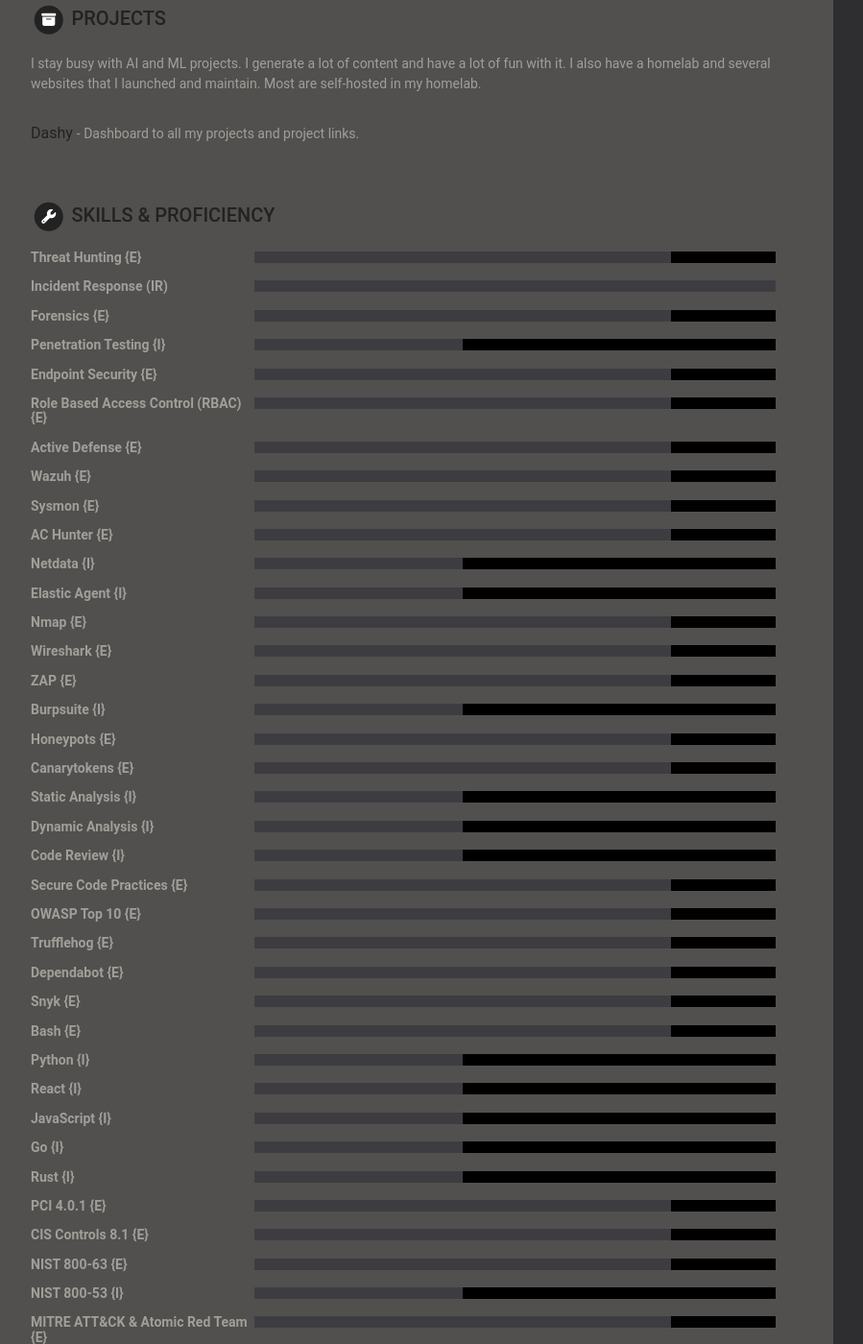
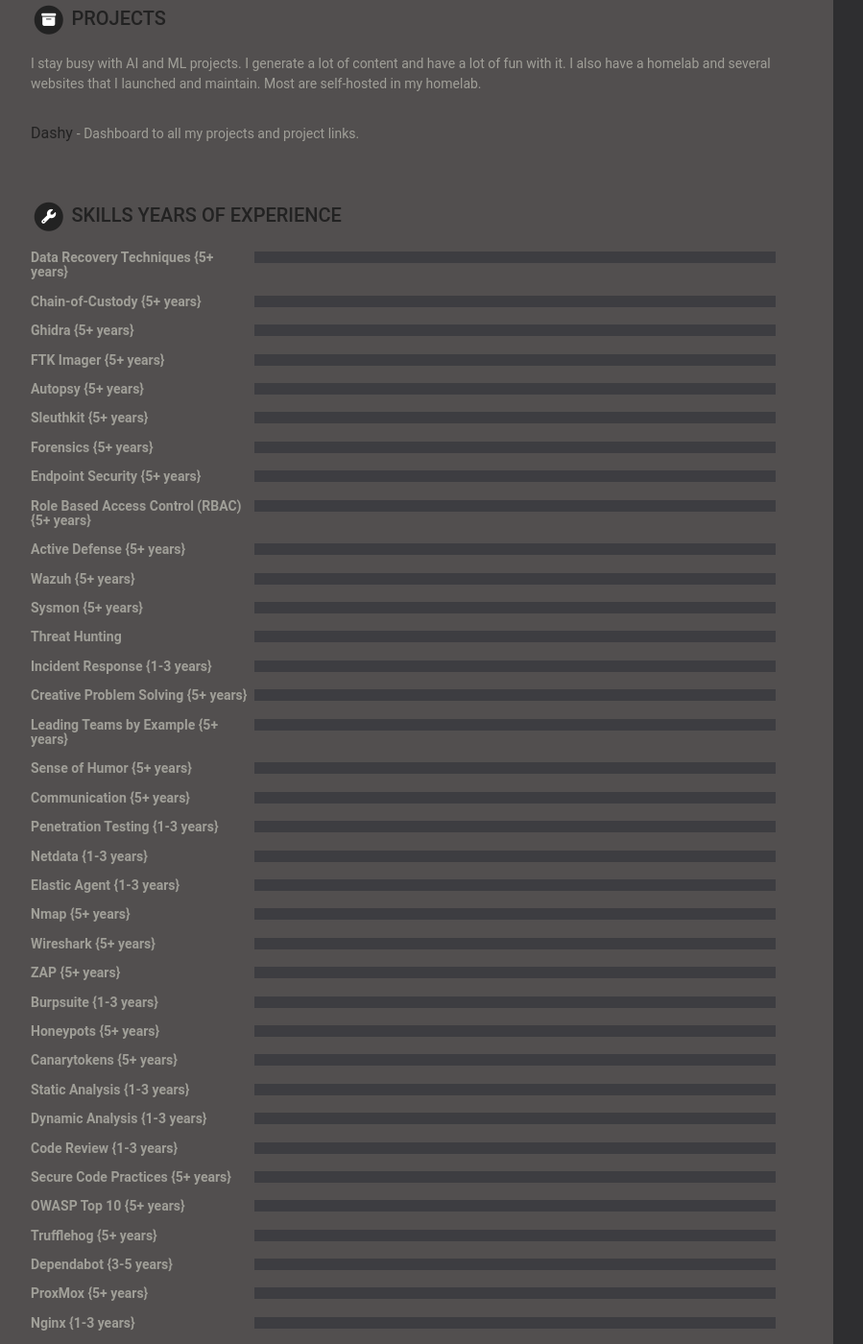
Before and after one commit to xedis/online-cv, a Jekyll site: the page built from print.html, in a window 1280 px wide and 1400 px high, scrolled down 1901 px. Shown: the whole window at 96% size, without its empty margins (28-927 px from the left). Built offline with Jekyll 4.4.1, drawn with Linux system fonts in a browser that asks for light colours; some of the changed text lies outside the part shown.

```diff
--- a/_data/data.yml
+++ b/_data/data.yml
@@ -166,169 +166,172 @@ recommendations:
       - More on https://linkedin.com/in/xchrisx/
 
 skills:
-    title: Skills &amp; Proficiency
+    title: Skills Years of Experience
 
     toolset:
-      - name: Threat Hunting {E}
-        level: 80%
-      - name: Incident Response (IR)
-        level: 65% - Security Architect - Totally Not Phishing.....Really it's Just my Resume_
-      - name: Forensics {E}
-        level: 80%
-      - name: Penetration Testing {I}
-        level: 40%
-      - name: Endpoint Security {E}
-        level: 80%
-      - name: Role Based Access Control (RBAC) {E}
-        level: 80%
-      - name: Active Defense {E}
-        level: 80%
-      - name: Wazuh {E}
-        level: 80%
-      - name: Sysmon {E}
-        level: 80%
-      - name: AC Hunter {E}
-        level: 80%
-      - name: Netdata {I}
-        level: 40%
-      - name: Elastic Agent {I}
-        level: 40%
-      - name: Nmap {E}
-        level: 80%
-      - name: Wireshark {E}
-        level: 80%
-      - name: ZAP {E}
-        level: 80%
-      - name: Burpsuite {I}
-        level: 40%
-      - name: Honeypots {E}
-        level: 80%
-      - name: Canarytokens {E}
-        level: 80%
-      - name: Static Analysis {I}
-        level: 40%
-      - name: Dynamic Analysis {I}
-        level: 40%
-      - name: Code Review {I}
-        level: 40%
-      - name: Secure Code Practices {E}
-        level: 80%
-      - name: OWASP Top 10 {E}
-        level: 80%
-      - name: Trufflehog {E}
-        level: 80%
-      - name: Dependabot {E}
-        level: 80%
-      - name: Snyk {E}
-        level: 80%
-      - name: Bash {E}
-        level: 80%
-      - name: Python {I}
-        level: 40%
-      - name: React {I}
-        level: 40%
-      - name: JavaScript {I}
-        level: 40%
-      - name: Go {I}
-        level: 40%
-      - name: Rust {I}
-        level: 40%
-      - name: PCI 4.0.1 {E}
-        level: 80%
-      - name: CIS Controls 8.1 {E}
-        level: 80%
-      - name: NIST 800-63 {E}
-        level: 80%
-      - name: NIST 800-53 {I}
-        level: 40%
-      - name: MITRE ATT&CK & Atomic Red Team {E}
-        level: 80%
-      - name: ProxMox {E}
-        level: 80%
-      - name: Nginx {I}
-        level: 40%
-      - name: Docker {E}
-        level: 80%
-      - name: Grafana {E}
-        level: 80%
-      - name: Prometheus {E}
-        level: 80%
-      - name: MSSQL, MySQL/MariaDB, SQLite3 {I}
-        level: 40%
-      - name: Kubernetes (k8s) {I}
-        level: 40%
+      - name: Data Recovery Techniques {5+ years}
+        ## level: 80%
+      - name: Chain-of-Custody {5+ years}
+        ## level: 70%
+      - name: Ghidra {5+ years}
+        ## level: 50%
+      - name: FTK Imager {5+ years}
+        ## level: 90%
+      - name: Autopsy {5+ years}
+        ## level: 90%
+      - name: Sleuthkit {5+ years}
+        ## level: 90%
+      - name: Forensics {5+ years}
+        ## level: 80%
+      - name: Endpoint Security {5+ years}
+        ## level: 80%
+      - name: Role Based Access Control (RBAC) {5+ years}
+        ## level: 80%
+      - name: Active Defense {5+ years}
+        ## level: 80%
+      - name: Wazuh {5+ years}
+        ## level: 80%
+      - name: Sysmon {5+ years}
+        ## level: 80%
+      - name: Threat Hunting
+        ## level: 80%
+      - name: Incident Response {1-3 years}
+        ## level: 65%
+      - name: Creative Problem Solving {5+ years}
+        ## level: 100%
+      - name: Leading Teams by Example {5+ years}
+        ## level: 100%
+      - name: Sense of Humor {5+ years}
+        ## level: 100%
+      - name: Communication {5+ years}
+        ## level: 100%
+      - name: Penetration Testing {1-3 years}
+        ## level: 40%
+      - name: Netdata {1-3 years}
+        ## level: 40%
+      - name: Elastic Agent {1-3 years}
+        ## level: 40%
+      - name: Nmap {5+ years}
+        ## level: 80%
+      - name: Wireshark {5+ years}
+        ## level: 80%
+      - name: ZAP {5+ years}
+        ## level: 80%
+      - name: Burpsuite {1-3 years}
+        ## level: 40%
+      - name: Honeypots {5+ years}
+        ## level: 80%
+      - name: Canarytokens {5+ years}
+        ## level: 80%
+      - name: Static Analysis {1-3 years}
+        ## level: 40%
+      - name: Dynamic Analysis {1-3 years}
+        ## level: 40%
+      - name: Code Review {1-3 years}
+        ## level: 40%
+      - name: Secure Code Practices {5+ years}
+        ## level: 80%
+      - name: OWASP Top 10 {5+ years}
+        ## level: 80%
+      - name: Trufflehog {5+ years}
+        ## level: 80%
+      - name: Dependabot {3-5 years}
+        ## level: 80%
+
+      - name: ProxMox {5+ years}
+        ## level: 80%
+      - name: Nginx {1-3 years}
+        ## level: 40%
+      - name: Docker {5+ years}
+        ## level: 80%
+      - name: Grafana {5+ years}
+        ## level: 80%
+      - name: Prometheus {5+ years}
+        ## level: 80%
+      - name: Snyk {5+ years}
+        ## level: 80%
+      - name: Bash {5+ years}
+        ## level: 80%
+      - name: Python {1-3 years}
+        ## level: 40%
+      - name: React {1-3 years}
+        ## level: 40%
+      - name: JavaScript {1-3 years}
+        ## level: 40%
+      - name: Go {1-3 years}
+        ## level: 40%
+      - name: AC Hunter {1-3 years}
+        ## level: 80%
+      - name: Rust {1-3 years}
+        ## level: 40%
+      - name: PCI 4.0.1 {1-3 years}
+        ## level: 80%
+      - name: CIS Controls 8.1 {1-3 years}
+        ## level: 80%
+      - name: NIST 800-63 {3-5 years}
+        ## level: 80%
+      - name: NIST 800-53 {3-5 years}
+        ## level: 40%
+      - name: MITRE ATT&CK & Atomic Red Team {3-5 years}
+        ## level: 80%
+      - name: MSSQL, MySQL/MariaDB, SQLite3 {1-3 years}
+        ## level: 40%
+      - name: Kubernetes (k8s) {1-3 years}
+        ## level: 40%
       - name: AWS
-        level: 50%
+        ## level: 50%
       - name: Google Cloud
-        level: 30%
+        ## level: 30%
       - name: Runpod
-        level: 80%
+        ## level: 80%
       - name: Shopify
-        level: 60%
+        ## level: 60%
       - name: Google Analytics
-        level: 30%
-      - name: Umami
-        level: 40%
-      - name: GitHub (Personal and Enterprise)
-        level: 65%
-      - name: Meta (FB and IG)
-        level: 45%
-      - name: Squarespace
-        level: 40%
-      - name: Creative Problem Solving {E}
-        level: 100%
-      - name: Leading Teams by Example {E}
-        level: 100%
-      - name: Sense of Humor {E}
-        level: 100%
-      - name: Communication {E}
-        level: 100%
-      - name: Over sharing {I}
-        level: 20%
-      - name: Paranoia {I}
-        level: 10%
+        ## level: 30%
+      - name: Umami Analytics {1-3 years}
+        ## level: 40%
+      - name: GitHub (Personal and Enterprise) {3-5 years}
+        ## level: 65%
+      - name: Meta (FB and IG) {3-5 years}
+        ## level: 45%
+      - name: Squarespace {1-3 years}
+        ## level: 40%
+
+      - name: Over sharing {1-3 years}
+        ## level: 20%
+      - name: Paranoia {1-3 years}
+        ## level: 10%
       - name: ArchLinux (i use arch btw)
-        level: 90%
+        ## level: 90%
       - name: Ability to Stay In My Lane
-        level: 0%
-      - name: Cloudtrail/CloudWatch
-        level: 90%
-      - name: Detective
-        level: 65%
-      - name: Security Hub
-        level: 60%
-      - name: IAM
-        level: 90%
-      - name: IAM Identity Center
-        level: 90%
-      - name: KMS
-        level: 70%
-      - name: Orca Security
-        level: 40%
-      - name: Control Tower
-        level: 60%
-      - name: Cloudformation
-        level: 60%
-      - name: Athena
-        level: 70%
-      - name: Elastic Container Registry
-        level: 90%
-      - name: Organizations
-        level: 90%
-      - name: Config
-        level: 40%
-      - name: Data Recovery Techniques {E}
-        level: 80%
-      - name: Chain-of-Custody {E}
-        level: 70%
-      - name: Ghidra {E}
-        level: 50%
-      - name: FTK Imager {E}
-        level: 90%
-      - name: Autopsy {E}
-        level: 90%
-      - name: Sleuthkit {E}
-        level: 90%
+        ## level: 0%
+      - name: Cloudtrail/CloudWatch {3-5 years}
+        ## level: 90%
+      - name: Detective {1-3 years}
+        ## level: 65%
+      - name: Security Hub {1-3 years}
+        ## level: 60%
+      - name: IAM {3-5 years}
+        ## level: 90%
+      - name: IAM Identity Center {3-5 years}
+        ## level: 90%
+      - name: KMS {1-3 years}
+        ## level: 70%
+      - name: Orca Security {1 month}
+        ## level: 40%
+      - name: Control Tower {1-3 years}
+        ## level: 60%
+      - name: Cloudformation {1-3 years}
+        ## level: 60%
+      - name: Athena {1-3 years}
+        ## level: 70%
+      - name: Elastic Container Registry {1-3 years}
+        ## level: 90%
+      - name: Organizations {1-3 years}
+        ## level: 90%
+      - name: Config {1-3 years}
+        ## level: 40%
+
 education:
     title: Education
     info:
```
